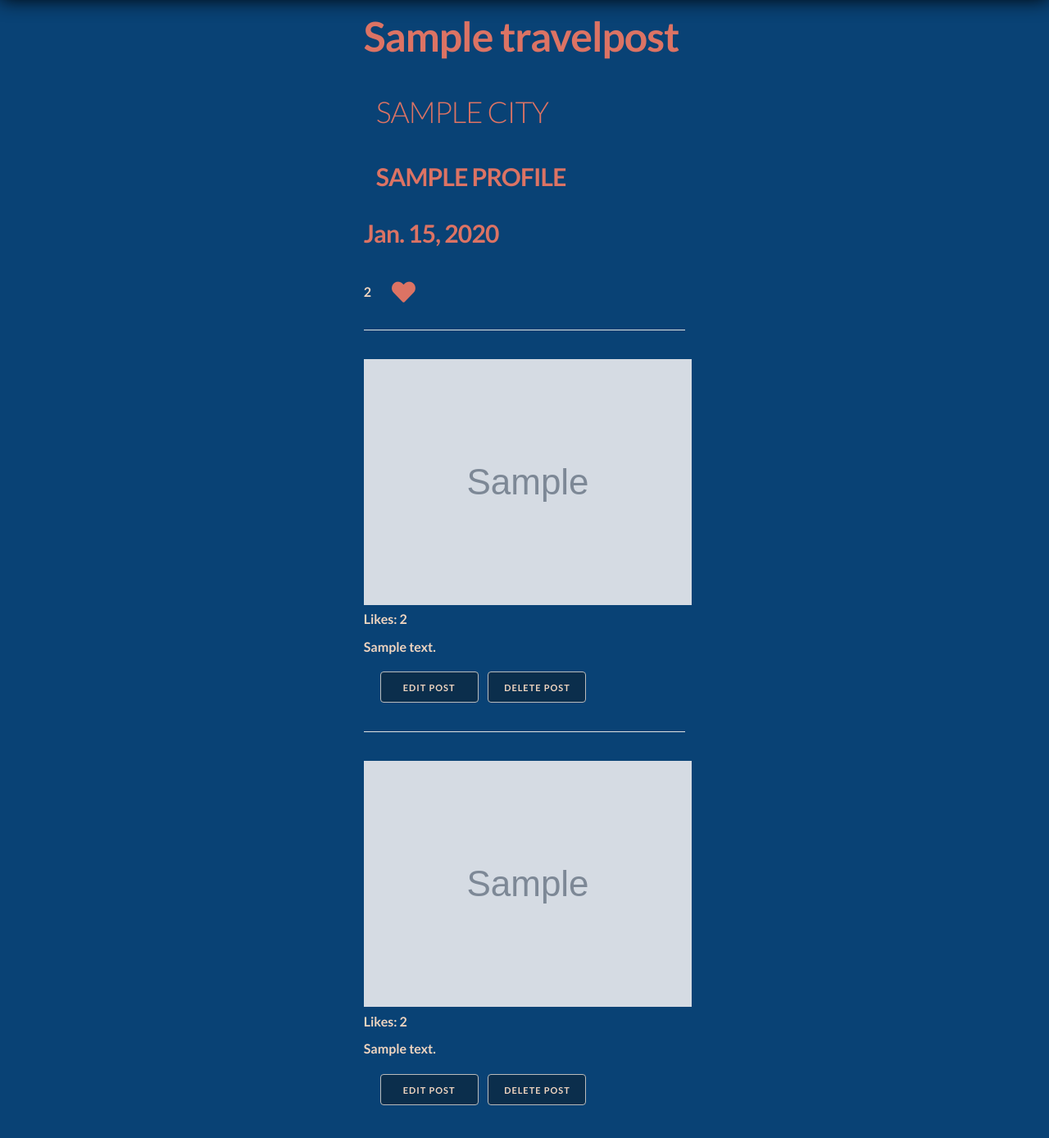
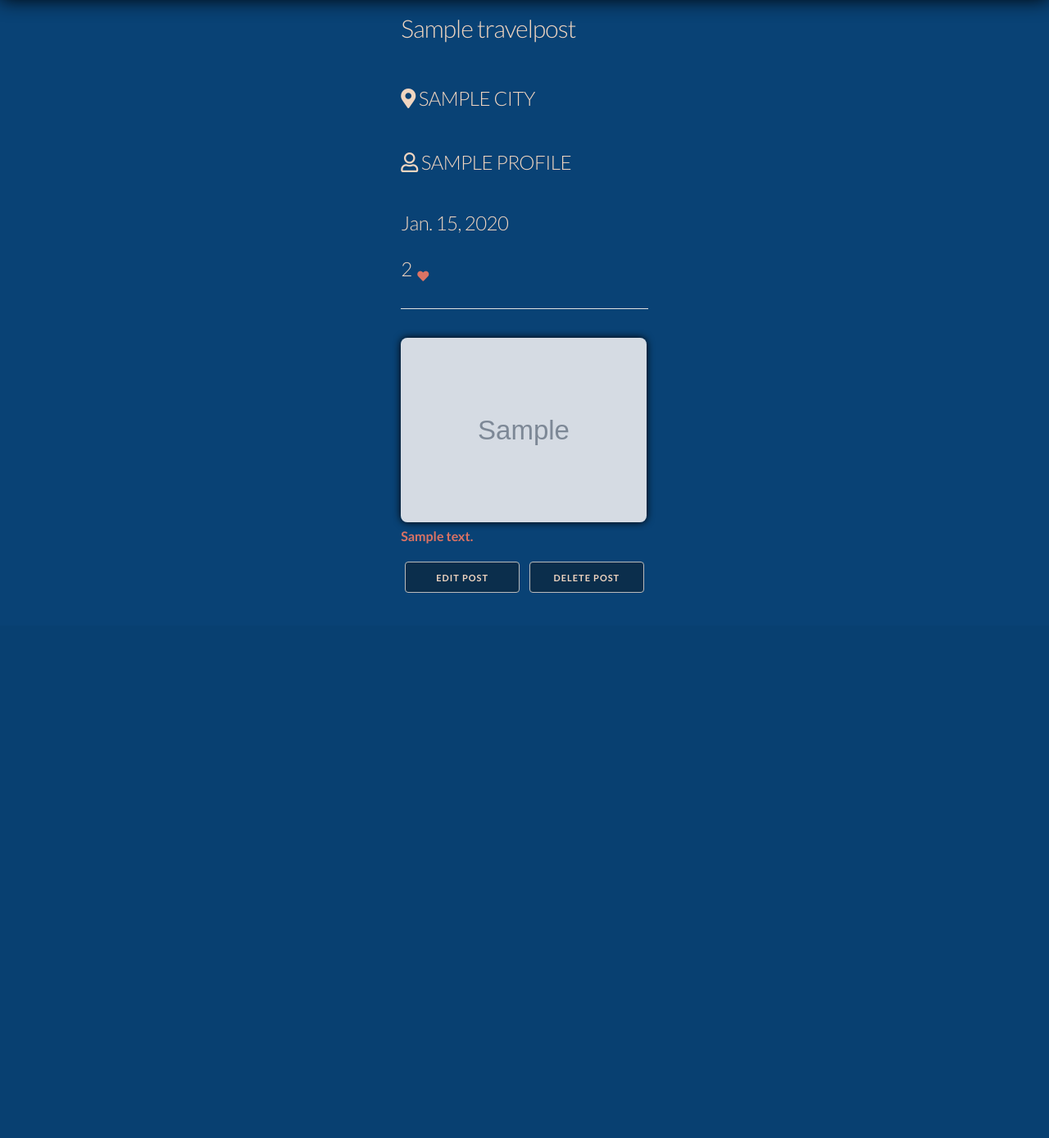
Before and after one commit to jsans24/anywhere-else, a Django app: page /travelpost/1/ in a window 1280 px wide. Shown: the part 71-1459 px from the top of the page at 82% size. After the commit the page ends 794 px from the top, so only its background shows below. Run offline with Django 3.2, Linux system fonts and the light colour scheme; a user stored in the database is signed in; tables that the repository leaves empty hold one stand-in row (values such as "Sample post"); grey boxes marked "Sample" are stand-in pictures.

Commit message:
yeah x2
Signed-off-by: jsans24 <jsans24@gmail.com>

```diff
--- a/main_app/static/css/style.css
+++ b/main_app/static/css/style.css
@@ -1,5 +1,4 @@
 @import url(https://fonts.googleapis.com/css?family=Lato:300,400,700);
-
 @font-face {
   font-family: 'icomoon';
   src:url('../fonts/icomoon.eot');
@@ -7,33 +6,27 @@
     url('../fonts/icomoon.woff') format('woff'),
     url('../fonts/icomoon.ttf') format('truetype'),
     url('../fonts/icomoon.svg#icomoon') format('svg');
-
   font-weight: normal;
   font-style: normal;
-
 }
-
 * {
   box-sizing: border-box;
   padding: 0;
   margin: 0;
 }
-
 .title {
   margin: 5px;
   padding: 5px;
   position: relative;
 }
-
 header img {
   height: 80px;
   margin-top: 50px;
   margin-left: 30px;
 }
-
 body {
   font-family: 'Lato', Calibri, Arial, sans-serif;
-  color: #2c2c2b;
+  color: #2C2C2B;
   font-size: 0.9em;
   font-weight: 300;
   background: #094275;
@@ -42,7 +35,6 @@ body {
   margin-top: 50px;
   padding: 30px;
 }
-
 header {
   background-image: url('https://i.picsum.photos/id/1056/3988/2720.jpg?hmac=qX6hO_75zxeYI7C-1TOspJ0_bRDbYInBwYeoy_z_h08');
   background-size: cover;
@@ -56,8 +48,6 @@ header {
   box-shadow: 0 0 25px 0 black;
   z-index: 1;
 }
-
-
 a {
   color: #DC7364;
   text-decoration: none;
@@ -66,29 +56,23 @@ a {
   padding: 10 5px;
   margin: 5px;
   text-transform: uppercase;
-  font-size: 80%;
+  font-size: 14px;
   position: relative;
   top: 5px;
-  left: 15px;
 }
-
 a:hover {
   color: lightskyblue
 }
-
 .auth-form {
   margin: 5px;
   display: flex;
   flex-direction: column;
 }
-
 .button, button, input[type="submit"], input[type="reset"], input[type="button"]{
   background-color: rgba(17, 16, 16, 0.4);
   color: #F0D5C0;
-  width: 120px;
-
+  width: 140px;
 }
-
 .navbar {
   max-height: 60px;
   width: 100%;
@@ -97,18 +81,23 @@ a:hover {
   justify-content: flex-end;
   padding-right: 40px;
 }
-
 .nav-button {
   margin: 15px;
   text-decoration: none;
   float: right;
 }
-
+img {
+  max-width: 300px;
+  max-height: 300px;
+  display: inline-block;
+  border-radius: 8px;
+  box-shadow: 0 0 10px 0 black;
+}
 .logo {
   max-width: 300px;
   margin: 0 auto;
+  box-shadow: none;
 }
-
 .icon {
   max-width: 35px;
   border-radius: 50px;
@@ -116,55 +105,49 @@ a:hover {
   margin: 0;
   margin-left: 15px;
 }
-
-.profile-pic {
-  max-width: 300px;
-  max-height: 300px;
-  display: inline-block;
-  border-radius: 50%;
-  box-shadow: 0 0 10px 0 black;;
-}
-
 .container {
-	display: block;
+  display: flex;
   justify-content: center;
-  align-items: center;
   margin: 5px 10px;
   padding: 5px;
-  max-width: 33%;
+  max-width: 60%;
   height: 100%;
   margin: auto;
 }
-
-.form-fields {
-	/* background: orange;
-	border-radius: 50%; */
+.post-page {
+  /* display: inline-block; */
+  /* justify-content: center; */
 }
-
-
-
-h1, h4 {
-	font-weight: bold;
-	color: #DC7364;
+h1 {
+  color: #F0D5C0;
   text-decoration: none;
 }
-
+h3, h4, h5 {
+  color: #F0D5C0;
+  text-decoration: none;
+}
+h6 {
+  color: #DC7364;
+}
 p {
   font-size: 16px;
   font-weight: bold;
+  color: #DC7364;
+}
+.link {
+  font-size: 18px;
   color: #F0D5C0;
 }
-
+.link:hover {
+  color: #DC7364;
+  cursor: pointer;
+}
 /* ERROR MESSAGE */
-.red-text {
+.errorlist {
   color: rgb(172, 16, 16);
+  background: #F0D5C0;
+  font-size: 16px;
   text-decoration: none;
+  padding: 3px;
+  border-radius: 8px;
 }
-
-<<<<<<< HEAD
-h1 {
-  margin: 10px;
-  padding: 10px;
-}
-=======
->>>>>>> submaster
--- a/main_app/templates/city/index.html
+++ b/main_app/templates/city/index.html
@@ -1,9 +1,9 @@
 {% extends 'base.html' %} {% block content %}
-
+<div class="post-page">
 <h1>Anywhere. Else.</h1>
 
 {% for city in cities %}
   <a href="{% url 'show_city' city.id %}">{{ city.name }}</a>
 {% endfor %}
-
+</div>
 {% endblock %}
--- a/main_app/templates/city/show.html
+++ b/main_app/templates/city/show.html
@@ -1,6 +1,6 @@
 {% extends 'base.html' %}
 {% block content %}
-
+<div class="post-page">
   <h1>{{ city.name }}</h1>
   {% if travelposts %}
   <img src="/images/{{ image }}" alt="{{city.name}}" />
@@ -29,5 +29,5 @@
       }
     }
   </script>
-
+</div>
 {% endblock %}
--- a/main_app/templates/profile/edit.html
+++ b/main_app/templates/profile/edit.html
@@ -1,10 +1,11 @@
 {% extends 'base.html' %}
 {% block content %}
-
+<div class="post-page">
 <h1>Edit Profile</h1>
 
 <form class="form-fields" enctype="multipart/form-data" method="POST">
   {% csrf_token %} {{ form.as_p }}
   <button class="btn" type="submit">Update</button>
 </form>
+</div>
 {% endblock %}
--- a/main_app/templates/registration/login.html
+++ b/main_app/templates/registration/login.html
@@ -1,11 +1,11 @@
 {% extends 'base.html' %}
 {% block content %}
-
+<div class="post-page">
 <h1>Login</h1>
 <form action="{% url 'login' %}" method="POST">
   {% csrf_token %} {{ form.as_p }}
   <input type="hidden" name="next" id="{{next}}" />
   <input type="submit" class="btn" value="Login" />
 </form>
-
+</div>
 {% endblock %}
--- a/main_app/templates/registration/signup.html
+++ b/main_app/templates/registration/signup.html
@@ -1,6 +1,6 @@
 {% extends 'base.html' %}
 {% block content %}
-
+<div class="post-page">
 <h1>Sign up</h1>
 
 {% if error_message %}
@@ -15,5 +15,6 @@
   {% csrf_token %} {{ form.as_p }} {% csrf_token %} {{ sub_form.as_p }}
   <input type="submit" class="button" value="Sign Up" />
 </form>
+</div>
 
 {% endblock %}
--- a/main_app/templates/travelposts/edit.html
+++ b/main_app/templates/travelposts/edit.html
@@ -1,6 +1,6 @@
 {% extends 'base.html' %}
 {% block content %}
-
+<div class="post-page">
 <h1>Edit Post</h1>
 {% if error_message %}
 <p class="red-text">{{ error_message }}</p>
@@ -9,5 +9,5 @@
   {% csrf_token %} {{ form.as_p }}
   <input type="submit" class="button" value="Submit" />
 </form>
-
+</div>
 {% endblock %}
--- a/main_app/templates/travelposts/new.html
+++ b/main_app/templates/travelposts/new.html
@@ -1,5 +1,5 @@
 {% extends 'base.html' %} {% block content %}
-
+<div class="post-page">
 <h1>New Post</h1>
 {% if error_message %}
 <p class="red-text">{{ error_message }}</p>
@@ -12,4 +12,5 @@
   {% csrf_token %} {{ form.as_p }}
   <input type="submit" class="button" value="Submit" />
 </form>
+</div>
 {% endblock %}
--- a/main_app/templates/travelposts/show.html
+++ b/main_app/templates/travelposts/show.html
@@ -1,38 +1,24 @@
 {% extends 'base.html' %}
 {% block content %}
-
-<h1>{{ travelpost.title }}</h1>
-<a href="{% url 'show_city' travelpost.city_id %}"><h3>{{ travelpost.city }}</h3></a>
-<a href="{% url 'profile' travelpost.author.user_id %}"><h4>{{ travelpost.author }}</h4></a>
-<h4>{{ travelpost.date }}</h4>
-<h3>
-  <p style="display:inline">{{ travelpost.likes }}</p>
+<div class="post-page">
+  <h4>{{ travelpost.title }}</h4>
+  <a href="{% url 'show_city' travelpost.city_id %}"><h5><i class="fas fa-map-marker-alt"></i> {{ travelpost.city }}</h5></a>
+  <a href="{% url 'profile' travelpost.author.user_id %}"><h5><i class="far fa-user"></i> {{ travelpost.author }}</h5></a>
+  <h5>{{ travelpost.date }}</h5>
+    <h5 style="display:inline">{{ travelpost.likes }}</h5>
     {% if liked %}
     <a href="{% url 'like' travelpost.id %}"><i class="fas fa-heart"></i></a>
     {% else %}
       <a href="{% url 'like' travelpost.id %}"><i class="far fa-heart"></i></a>
     {% endif %}
-  </h3>
     <hr />
+    {% if travelpost.image %}
     <img src="/images/{{travelpost.image}}">
-  <p>Likes: {{ travelpost.likes }}</p>
+    {% endif %}
     <p>{{ travelpost.body }}</p>
     {% if user.id == travelpost.author.user_id %}
       <a class="button" href="{% url 'travelpost_edit' travelpost.id %}">Edit Post</a>
       <a class="button" href="{% url 'travelpost_delete' travelpost.id %}" onclick="return confirm('Are you sure you want to delete post?');">Delete Post</a>
     {% endif %}
-</h3>
-<hr />
-<img src="{{ travelpost.image }}" alt="" />
-<p>Likes: {{ travelpost.likes }}</p>
-<p>{{ travelpost.body }}</p>
-{% if user.id == travelpost.author.user_id %}
-<a class="button" href="{% url 'travelpost_edit' travelpost.id %}">Edit Post</a>
-<a
-  class="button"
-  href="{% url 'travelpost_delete' travelpost.id %}"
-  onclick="return confirm('Are you sure you want to delete post?');"
-  >Delete Post</a>
-{% endif %}
-
     {% endblock %}
+</div>
```
Also changed, not shown: main_app/templates/profile.html (+11 -11 lines), images/Joe_Exotic_Santa_Rose_County_Jail.png (added), images/austin-distel-7uoMmzPd2JA-unsplash_4itmc7K.jpg (added), images/mike-marrah-gRB4Euk4BYQ-unsplash_l39ifUV.jpg (added), images/th.jpg (added). Lines whose indentation alone changed are shown as unchanged.
